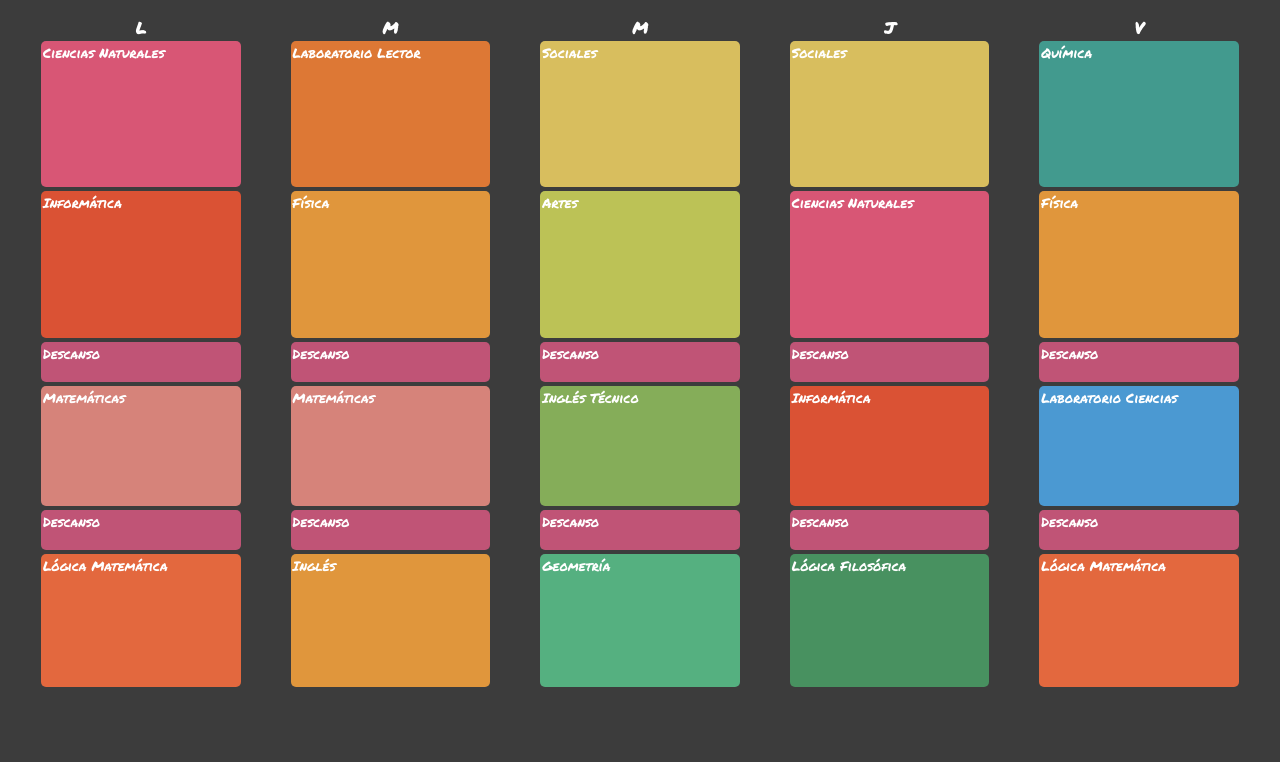
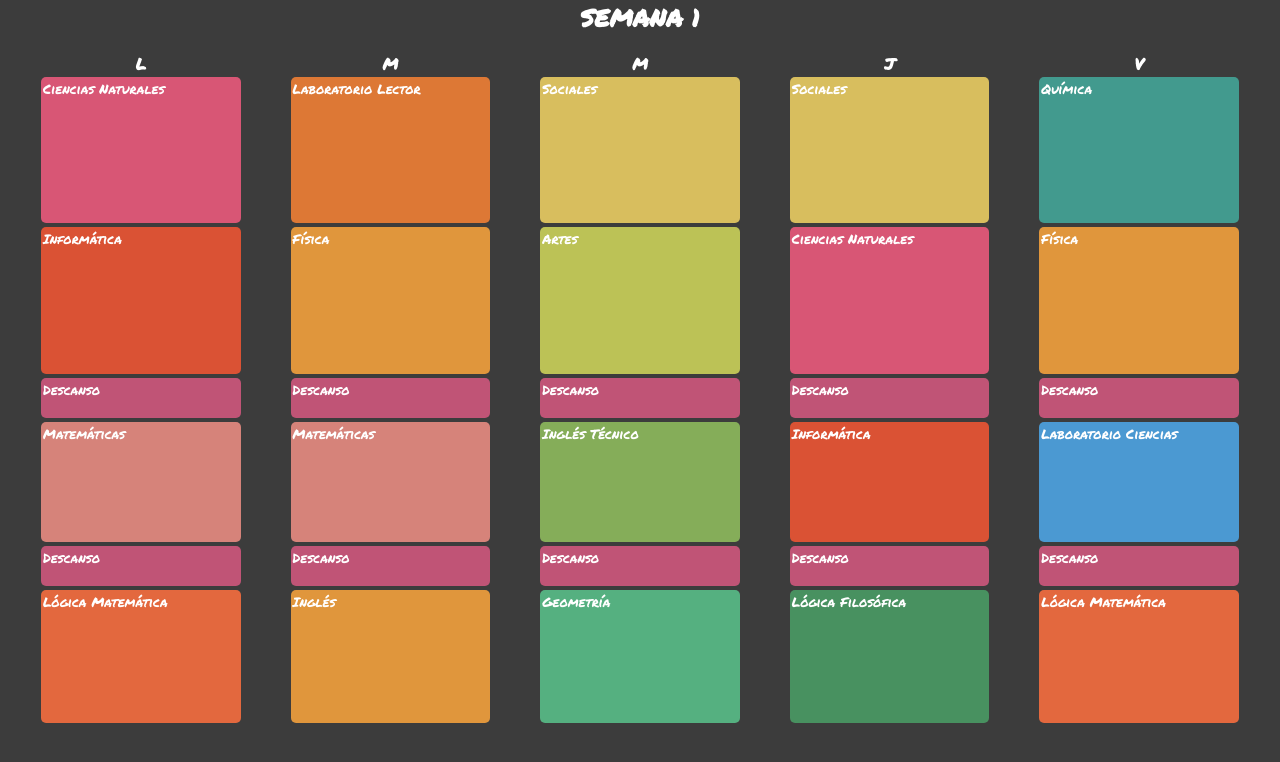
Before and after one commit to sasugo1337/Horario-903, a plain HTML site: page index.html in a window 1280 px wide. Drawn offline with Linux system fonts and the light colour scheme.

Commit message:
[ADD] Se agrego una etiqueta h2 y sus estilos

```diff
--- a/css/style.css
+++ b/css/style.css
@@ -1,4 +1,4 @@
-@import url('https://fonts.googleapis.com/css2?family=Permanent+Marker&family=Roboto:ital,wght@0,100..900;1,100..900&display=swap');
+@import url("https://fonts.googleapis.com/css2?family=Permanent+Marker&family=Roboto:ital,wght@0,100..900;1,100..900&display=swap");
 
 :root {
   --descanso: #c05476;
@@ -26,7 +26,7 @@
   box-sizing: border-box;
   padding: 0;
   margin: 0;
-  font-family: 'Permanent Marker', serif;
+  font-family: "Permanent Marker", serif;
   font-weight: bolder;
 }
 
@@ -52,6 +52,12 @@ h4 {
   font-weight: bolder;
 }
 
+h2 {
+  text-align: center;
+  color: white;
+  font-weight: bolder;
+}
+
 h5,
 .hora {
   width: 100%;
@@ -61,7 +67,8 @@ h5,
   word-wrap: break-word;
 }
 
-.semana {
+.semana_1,
+.semana_2 {
   width: 100vw;
   padding: 1rem;
   display: flex;
--- a/index.html
+++ b/index.html
@@ -9,7 +9,9 @@
   </head>
   <body>
     <main id="main">
-      <section class="semana semana_1">
+      <section class="semana">
+        <h2>SEMANA 1</h2>
+        <section class="semana_1">
           <section class="dia">
             <h4>L</h4>
             <div data-hora="6:30 - 8:20am" data-profesor="Hammes." data-salon="207" class="materia ciencias_naturales">
@@ -146,7 +148,10 @@
             </div>
           </section>
         </section>
-      <section class="semana semana_2">
+      </section>
+      <section class="semana">
+        <h2>SEMANA 2</h2>
+        <section class="semana_2">
           <section class="dia">
             <h4>L</h4>
             <div data-hora="6:30 - 8:20am" data-profesor="Sandra F." data-salon="115" class="materia castellano">
@@ -283,6 +288,7 @@
             </div>
           </section>
         </section>
+      </section>
     </main>
   </body>
 </html>
```
Lines whose indentation alone changed are shown as unchanged.
